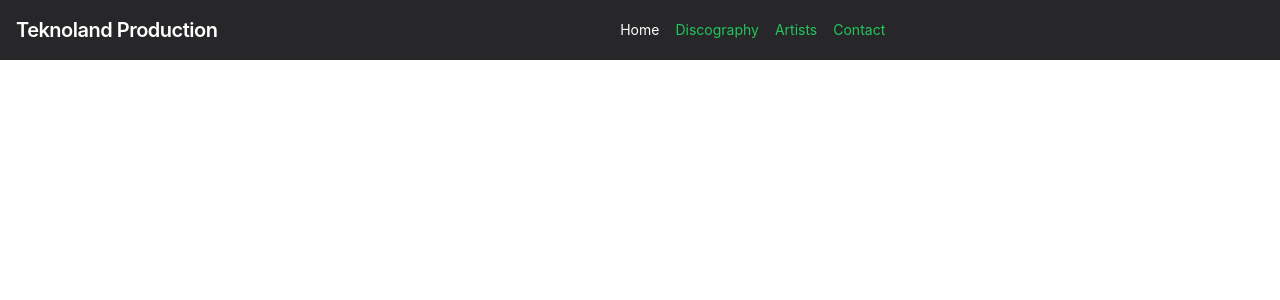
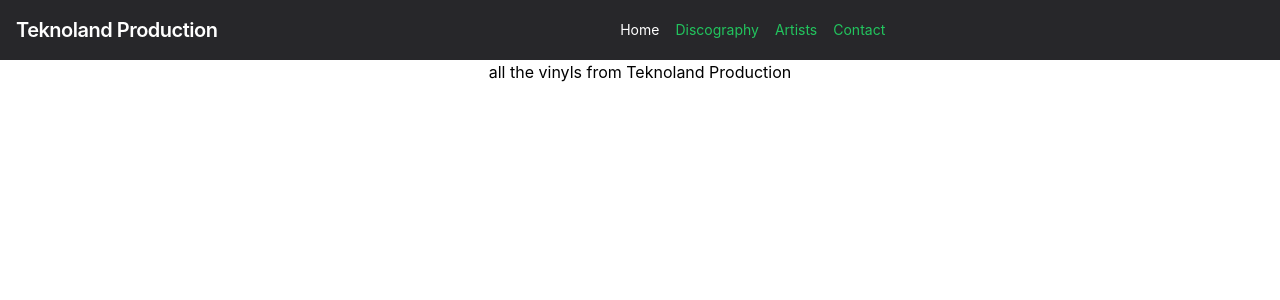
Before and after one commit to thomas37000/teknoland, a React (Create React App) app: page /discography in a window 1280 px wide. Shown: the top 300 px of the page. Built offline with nearby package versions, Linux system fonts and the light colour scheme; no server answers.

Commit message:
create new pages

```diff
--- /dev/null
+++ b/src/pages/Artists.jsx
@@ -0,0 +1,11 @@
+import React from 'react';
+
+const Artists = () => {
+    return (
+        <div>
+            Primtik, Middile M, Redge....
+        </div>
+    );
+};
+
+export default Artists;
--- /dev/null
+++ b/src/pages/Contact.jsx
@@ -0,0 +1,11 @@
+import React from 'react';
+
+const Contact = () => {
+    return (
+        <div>
+            Contact
+        </div>
+    );
+};
+
+export default Contact;
--- /dev/null
+++ b/src/pages/Discography.jsx
@@ -0,0 +1,11 @@
+import React from 'react';
+
+const Discography = () => {
+    return (
+        <div>
+            all the vinyls from Teknoland Production
+        </div>
+    );
+};
+
+export default Discography;
--- a/src/router/ReactRouter.js
+++ b/src/router/ReactRouter.js
@@ -1,6 +1,9 @@
 import React from "react";
 import { BrowserRouter as Router, Route, Routes } from "react-router-dom";
+import Discography from "../pages/Discography";
 import Navbar from "../components/Navbar";
+import Contact from "../pages/Contact";
+import Artists from "../pages/Artists";
 import Home from "../pages/Home";
 
 const ReactRouter = () => {
@@ -9,9 +12,9 @@ const ReactRouter = () => {
       <Navbar />
       <Routes>
         <Route exact path="/" element={<Home />} />
-        {/* <Route exact path="/discography" element={<Home />} />
-        <Route exact path="/artists" element={<Home />} />
-        <Route exact path="/contact" element={<Home />} /> */}
+        <Route exact path="/discography" element={<Discography />} />
+        <Route exact path="/artists" element={<Artists />} />
+        <Route exact path="/contact" element={<Contact />} />
       </Routes>
     </Router>
   );
```
